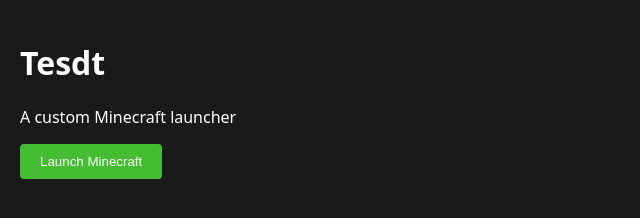
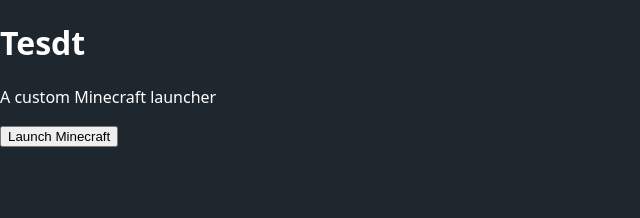
Before and after one commit to thesnipe789hd/Tesdt, an Electron app: page index.html in a window 1200 px wide. Shown: the whole page, without its empty margins (0-640 px from the left). Drawn offline with Linux system fonts and the light colour scheme.

Commit message:
Add/Update index.html

```diff
--- a/index.html
+++ b/index.html
@@ -1,8 +1,22 @@
 <!DOCTYPE html>
 <html>
 <head>
-  <title>Tesdt</title>
-  <link rel="stylesheet" href="styles.css">
+  <title>My Minecraft Launcher</title>
+  <style>
+    :root {
+      --primary: #44bd32;
+      --secondary: #0097e6;
+      --accent: #e84118;
+      --background: #1e272e;
+    }
+    body {
+      margin: 0;
+      padding: 0;
+      background-color: var(--background);
+      color: white;
+      font-family: system-ui, -apple-system, sans-serif;
+    }
+  </style>
 </head>
 <body>
   <div id="app"></div>
```
